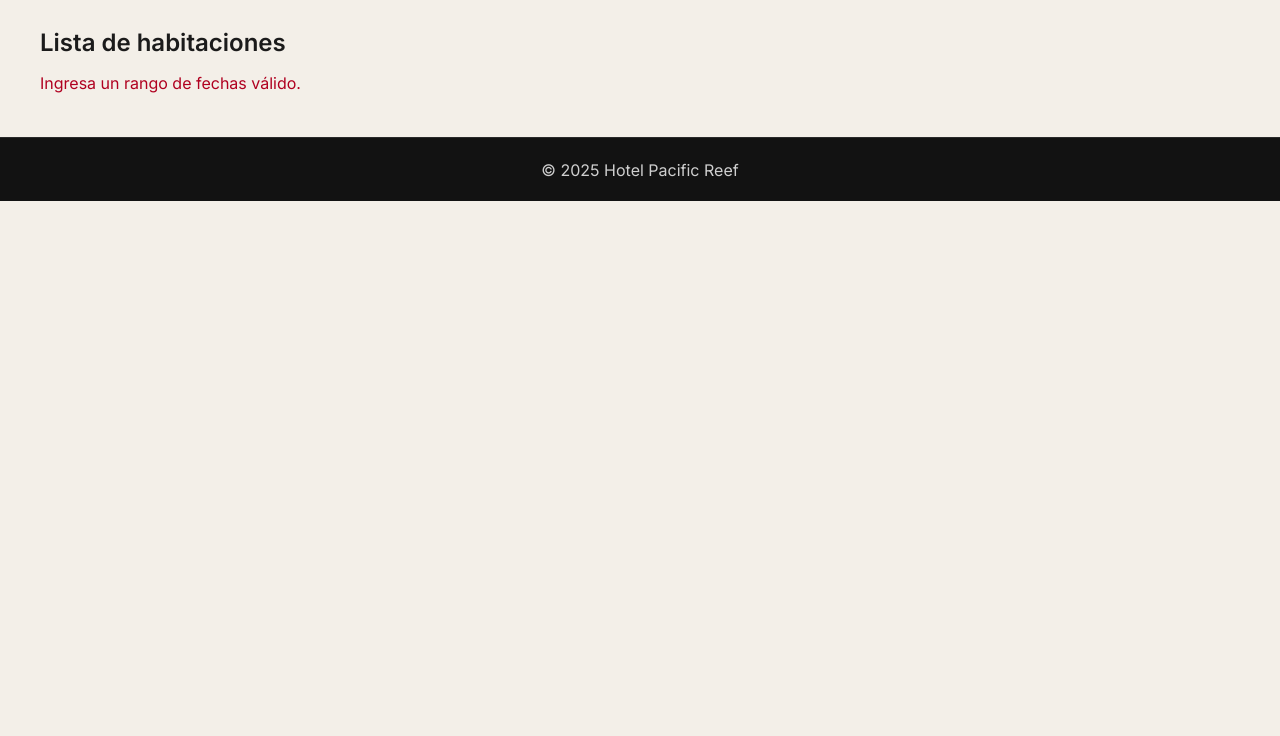
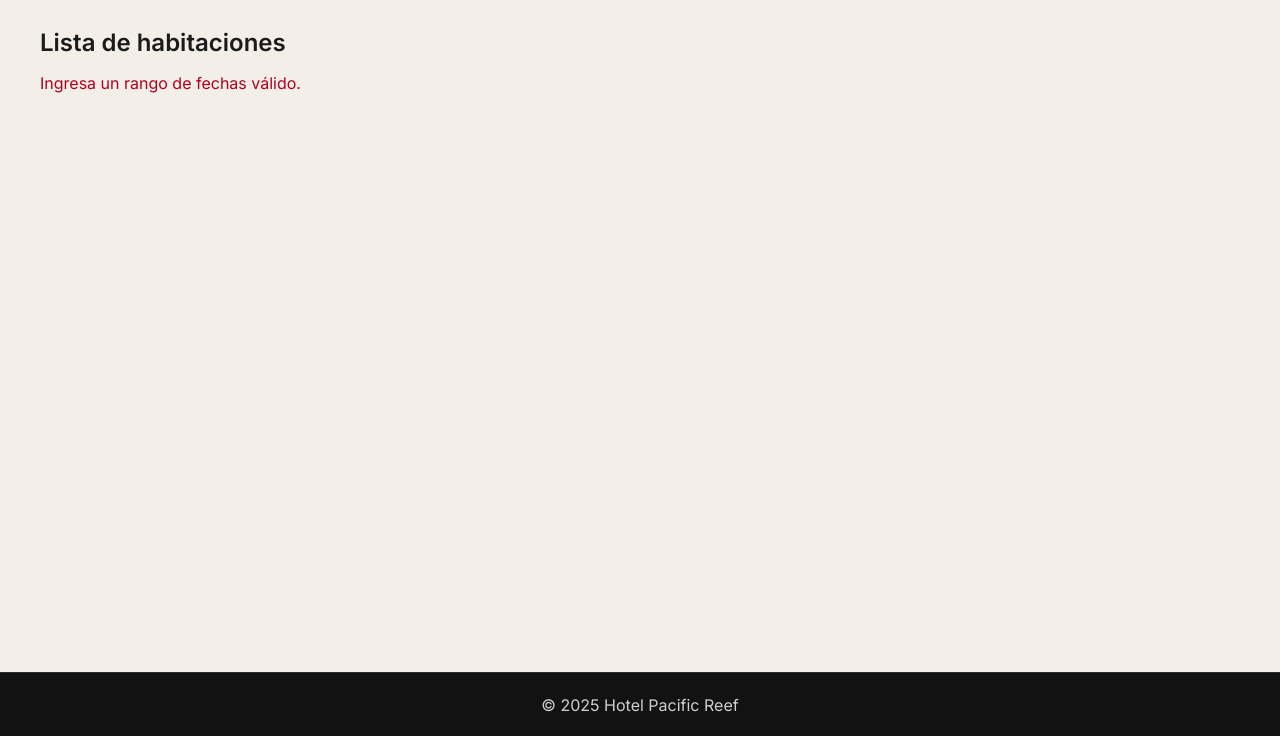
Before and after one commit to Fabugedo/software_pacific_reef, a Django app: page /catalogo/ in a window 1280 px wide. Shown: the part 66-802 px from the top of the page. Before the commit the page ends 267 px from the top, so only its background shows below. Run offline with Django 5.2, Linux system fonts and the light colour scheme.

Commit message:
arreglado backend , imagenes simple

```diff
--- a/static/css/styles.css
+++ b/static/css/styles.css
@@ -107,3 +107,7 @@
   border-top:1px solid #2a2a2a;
   display:flex;align-items:center;justify-content:center;
 }
+main{
+  min-height: calc(100vh - var(--topbar-h) - var(--footer-h));
+  display: block;
+}
```
